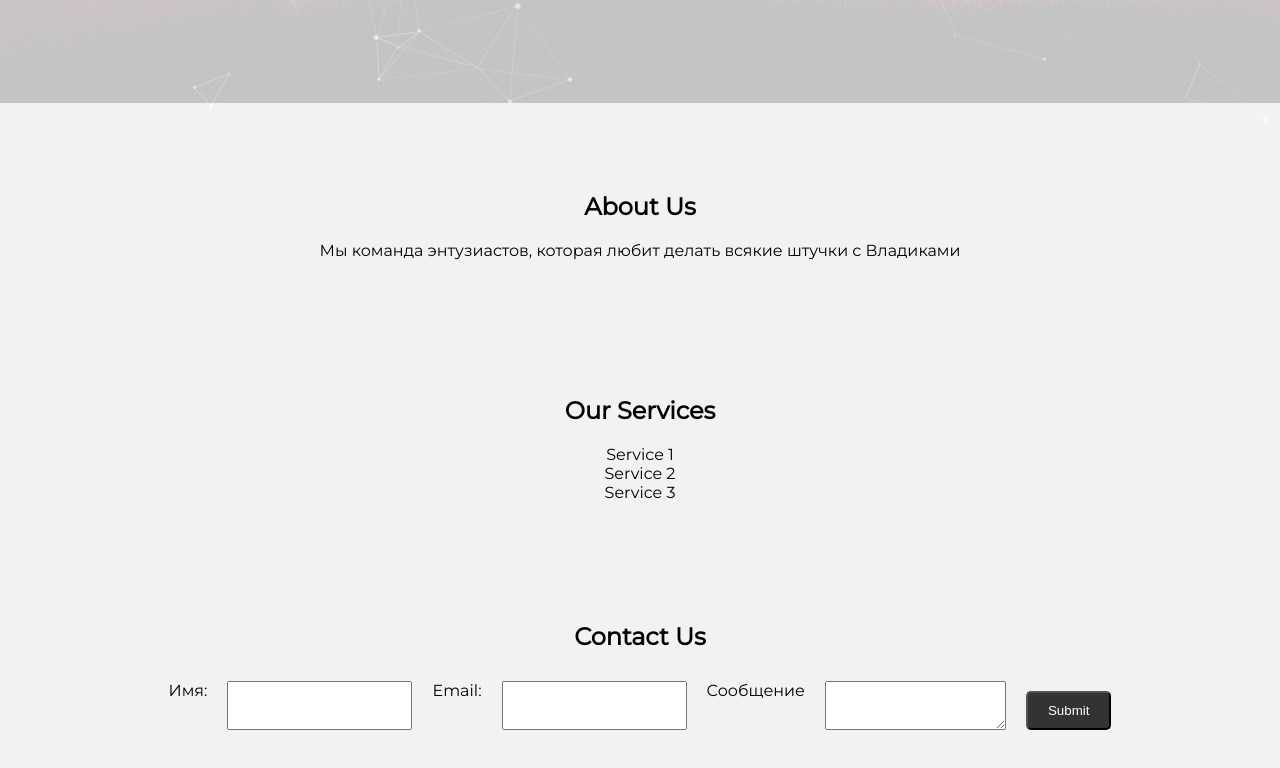
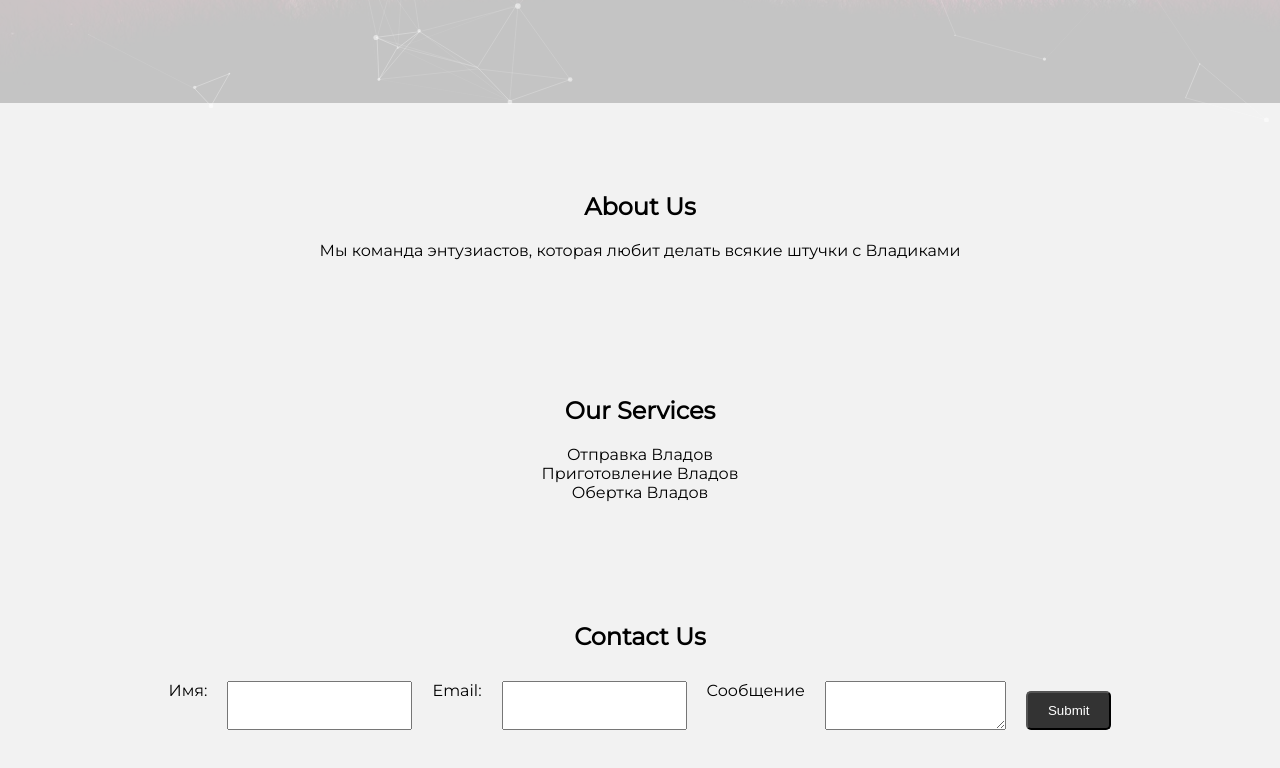
Before and after one commit to Admi-NW/Vlad-twister, a plain HTML site: page index.html in a window 1280 px wide. Shown: the part 697-1465 px from the top of the page. Drawn offline with nearby package versions, Linux system fonts and the light colour scheme.

Commit message:
Update index.html

```diff
--- a/index.html
+++ b/index.html
@@ -30,9 +30,9 @@
     <section id="services">
         <h2>Our Services</h2>
         <ul>
-            <li>Service 1</li>
-            <li>Service 2</li>
-            <li>Service 3</li>
+            <li>Отправка Владов</li>
+            <li>Приготовление Владов</li>
+            <li>Обертка Владов</li>
         </ul>
     </section>
     <section id="contact">
```
